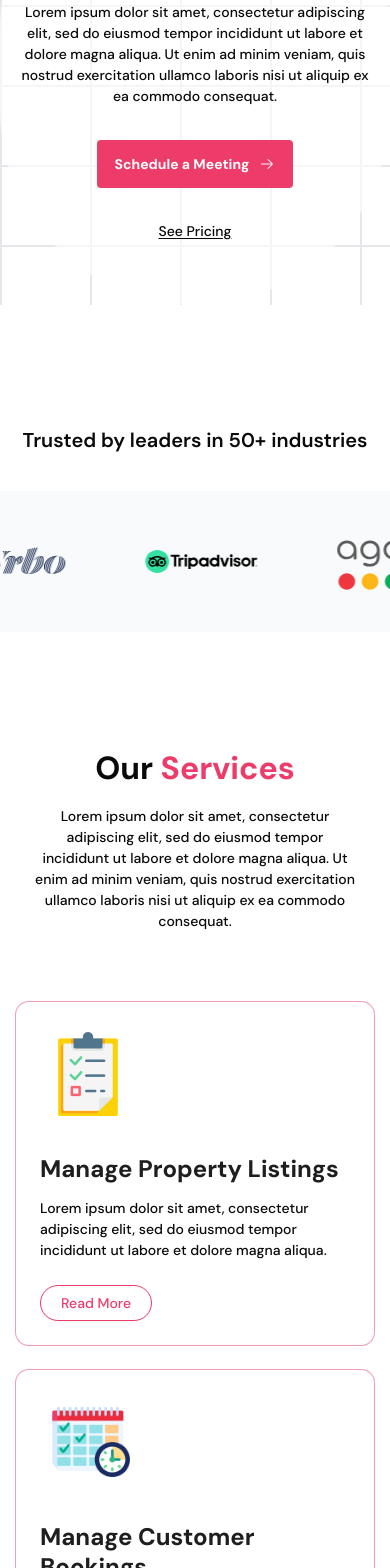
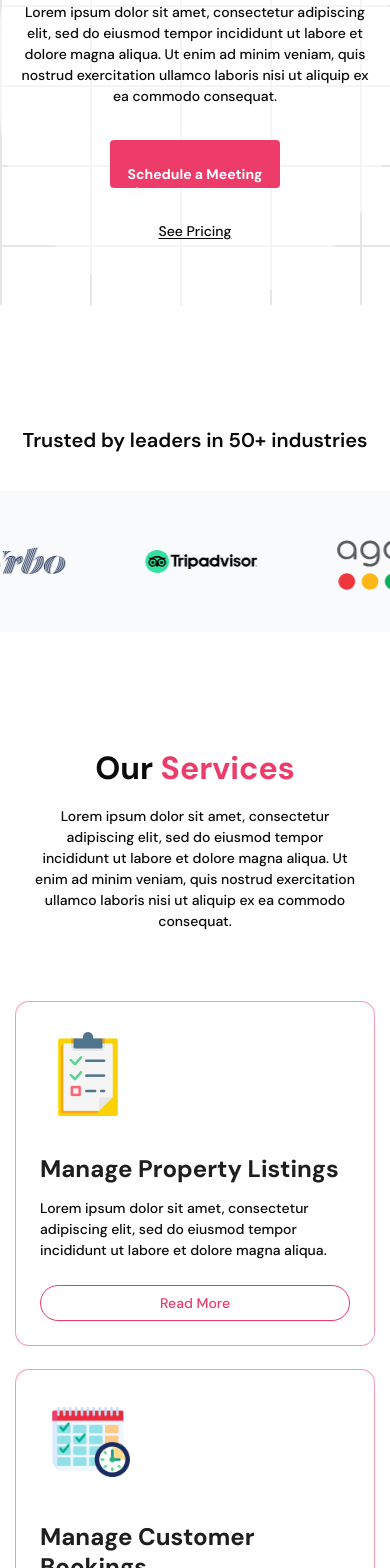
Before and after one commit to tushar-454/olwwdjt-google, a Next.js app: page / in a window 390 px wide. Shown: the part 300-1868 px from the top of the page. Built offline with nearby package versions, Linux system fonts and the light colour scheme.

Commit message:
feat: update heading elements for semantic consistency across components

```diff
--- a/components/chooseus/chooseus.tsx
+++ b/components/chooseus/chooseus.tsx
@@ -16,9 +16,9 @@ export default function ChooseUs() {
             <Container className="grid max-w-310 grid-cols-1 gap-6.25 rounded-[33px] bg-primary/20 px-5 py-11 md:grid-cols-2 md:gap-20 lg:grid-cols-5">
                 {/* left part  */}
                 <div className="space-y-7 md:self-center md:pl-11 lg:col-span-2">
-                    <h3 className="text-4xl leading-tight font-bold">
+                    <h2 className="text-4xl leading-tight font-bold">
                         Few Reasons Why you Choose us?
-                    </h3>
+                    </h2>
                     <p className="text-sm leading-normal font-semibold">
                         Lorem ipsum dolor sit amet, consectetur adipiscing elit,
                         sed do eiusmod tempor incididunt ut labore et dolore
--- a/components/client-reviews/reviews-card.tsx
+++ b/components/client-reviews/reviews-card.tsx
@@ -28,9 +28,9 @@ export default function ReviewsCard({
                     className="w-24 rounded-full md:w-60"
                 />
                 <div className="flex flex-col gap-1.5">
-                    <h4 className="text-xl leading-normal font-bold">
+                    <h3 className="text-xl leading-normal font-bold">
                         {review.name}
-                    </h4>
+                    </h3>
                     <p className="text-sm leading-normal font-medium">
                         {review.comment}
                     </p>
--- a/components/common/section-head.tsx
+++ b/components/common/section-head.tsx
@@ -17,7 +17,7 @@ export default function SectionHead({
 }: SectionHeadProps) {
     return (
         <div className="flex flex-col items-center gap-3.5 p-4">
-            <h1
+            <h2
                 data-aos="fade-up"
                 className={cn(
                     "text-center text-[32px] leading-normal font-bold",
@@ -25,7 +25,7 @@ export default function SectionHead({
                 )}
             >
                 {title} <span className="text-primary">{highlightedTitle}</span>
-            </h1>
+            </h2>
             <p
                 data-aos="fade-up"
                 className={cn(
--- a/components/footer/footer-column.tsx
+++ b/components/footer/footer-column.tsx
@@ -4,9 +4,9 @@ import Link from "next/link";
 export default function FooterColumn({ column }: { column: FooterColumns }) {
     return (
         <div className="md:justify-self-center">
-            <h4 className="leading-6 font-bold text-gray-900 dark:text-gray-50">
+            <h3 className="leading-6 font-bold text-gray-900 dark:text-gray-50">
                 {column}
-            </h4>
+            </h3>
             <ul className="mt-5">
                 {footerColumnsData[column].map((link) => (
                     <li
--- a/components/get-in-touch/get-in-touch.tsx
+++ b/components/get-in-touch/get-in-touch.tsx
@@ -31,9 +31,9 @@ export default function GetInTouch() {
                     />
                 </div>
                 <div className="flex flex-col items-center justify-center gap-2.5">
-                    <h4 className="text-center text-xl leading-7.5 font-bold">
+                    <h2 className="text-center text-xl leading-7.5 font-bold">
                         Still have Question
-                    </h4>
+                    </h2>
                     <p className="text-center text-lg leading-7 text-[#9C9C9C]">
                         Can&apos;t find the answer you&apos;re looking for?
                         Please chat to our friendly team.
--- a/components/header/schedule-meeting-btn.tsx
+++ b/components/header/schedule-meeting-btn.tsx
@@ -13,19 +13,24 @@ export default function ScheduleMeetingBtn({
     showAlways = false,
 }: ScheduleMeetingBtnProps) {
     return (
+        <Button
+            asChild
+            className="flex h-12.5 items-center justify-center gap-2.5 rounded-[5px] px-4.5 py-6"
+        >
             <Link
                 href={"#schedule-meeting"}
                 className={cn(
-                isMobile ? "mt-5 inline-block lg:hidden" : "hidden lg:block",
+                    isMobile
+                        ? "mt-5 inline-block lg:hidden"
+                        : "hidden lg:block",
                     showAlways && "inline-block"
                 )}
             >
-            <Button className="flex h-12.5 items-center justify-center gap-2.5 rounded-[5px] px-4.5 py-6">
                 <span className="text-center text-[14px] leading-[100%] font-bold text-white">
                     Schedule a Meeting
                 </span>{" "}
                 <ArrowRightIcon size={32} />
+            </Link>
         </Button>
-        </Link>
     );
 }
--- a/components/services/service-card.tsx
+++ b/components/services/service-card.tsx
@@ -28,23 +28,22 @@ export default function ServiceCard({
                     />
                 </div>
                 <div className="flex flex-col gap-3.5">
-                    <h4 className="text-2xl leading-[125%] font-bold text-[#1E1E1E] sm:max-w-65 dark:text-[#EEEEEE]">
+                    <h3 className="text-2xl leading-[125%] font-bold text-[#1E1E1E] sm:max-w-65 dark:text-[#EEEEEE]">
                         {service.title}
-                    </h4>
+                    </h3>
                     <p className="text-sm leading-normal font-medium dark:text-[#BDBDBD]">
                         {service.description}
                     </p>
                 </div>
             </CardContent>
             <CardFooter>
-                <Link href={service.slug}>
-                    <Button
-                        variant="outline"
-                        className="w-full rounded-full border-primary px-5 text-primary"
-                    >
-                        Read More
-                    </Button>
-                </Link>
+                <Button
+                    asChild
+                    variant="outline"
+                    className="w-full rounded-full border-primary px-5 text-primary"
+                >
+                    <Link href={service.slug}>Read More</Link>
+                </Button>
             </CardFooter>
         </Card>
     );
```
Lines whose indentation alone changed are shown as unchanged.
